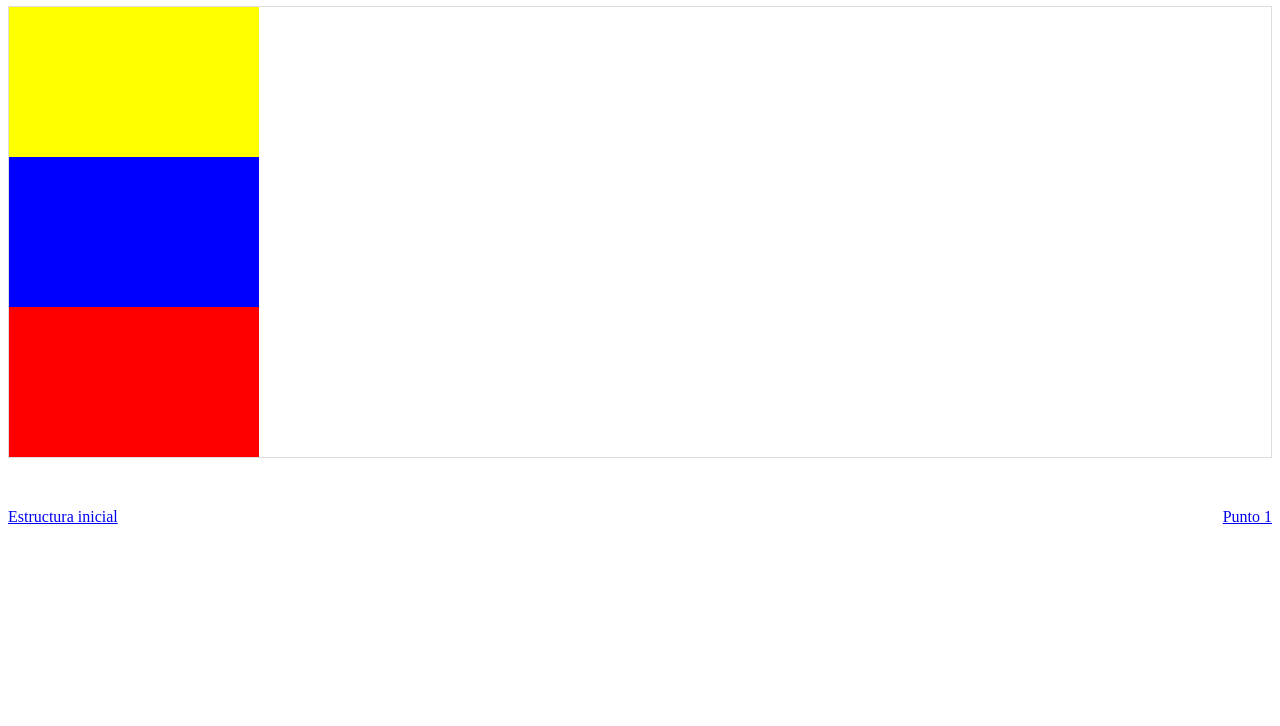
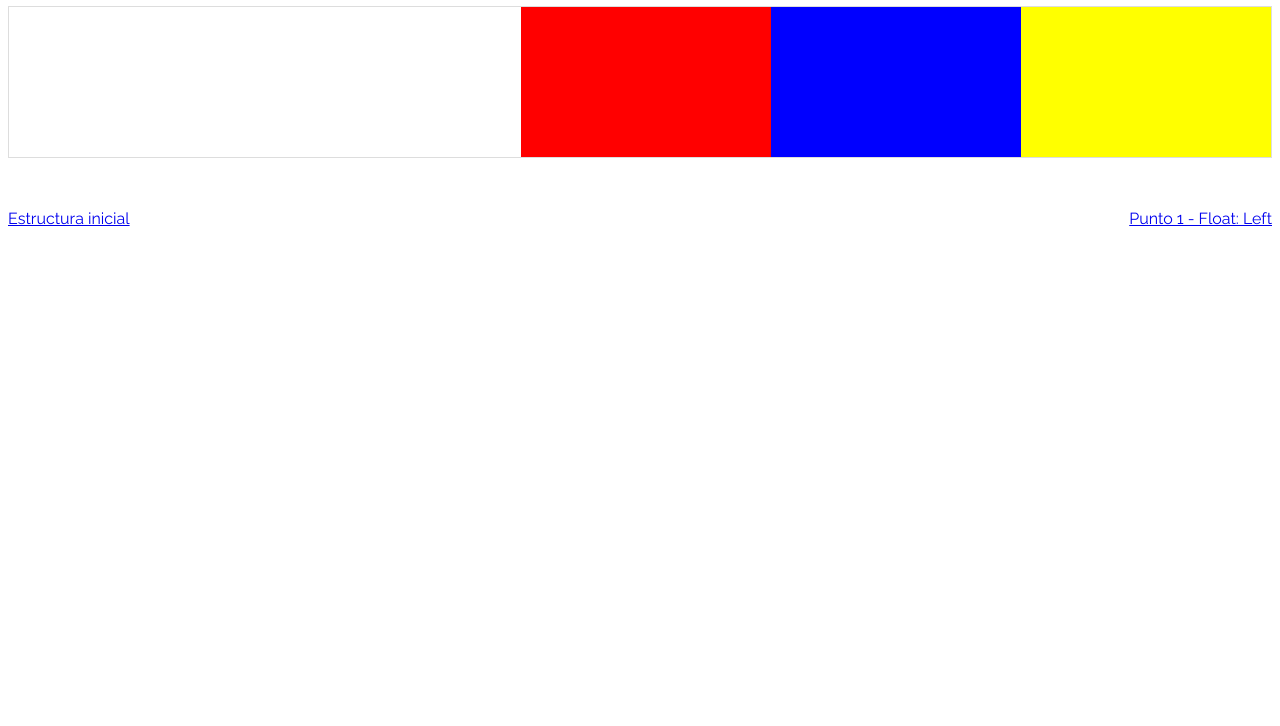
Before and after one commit to strongwarmi/LaBandera, a plain HTML site: page Punto2.html in a window 1280 px wide. Shown: the part 74-800 px from the top of the page. Drawn offline with Linux system fonts and the light colour scheme.

Commit message:
Punto2 float right

```diff
--- a/Punto2.html
+++ b/Punto2.html
@@ -5,17 +5,18 @@
   <meta name="viewport" content="width=device-width, initial-scale=1.0">
   <meta http-equiv="X-UA-Compatible" content="ie=edge">
   <link rel="stylesheet" href="assets/css/main.css">
+  <link href="https://fonts.googleapis.com/css?family=Raleway:400,500,700" rel="stylesheet">
   <title>Leccion 28 - Floating/Clearfix - Ejercicio con enunciado</title>
 </head>
 <body>
-  <h1>Punto 2</h1>
-  <div class="Contenedor">
-    <div class="amarillo MedidasDiv"></div>
-    <div class="azul MedidasDiv"></div>
-    <div class="rojo MedidasDiv"></div>
+  <h1>Punto 2 - Float:Right</h1>
+  <div class="Contenedor Overflow">
+    <div class="amarillo MedidasDiv Right"></div>
+    <div class="azul MedidasDiv Right"></div>
+    <div class="rojo MedidasDiv Right"></div>
   </div>
   <p>&nbsp;</p>
   <a href="index.html" class="Left">Estructura inicial</a>
-  <a href="Punto1.html" class="Right">Punto 1</a>
+  <a href="Punto1.html" class="Right">Punto 1 - Float: Left</a>
 </body>
 </html>
--- a/assets/css/main.css
+++ b/assets/css/main.css
@@ -1,7 +1,10 @@
+body{
+  font-family: 'Raleway',sans-serif;
+}
 .Contenedor{
   border: 1px solid #ddd;
 }
-.Punto1{
+.Overflow{
   overflow: auto;
 }
 .MedidasDiv{
```
Also changed, not shown: Punto1.html (+4 -3 lines), index.html (+3 -2 lines).
